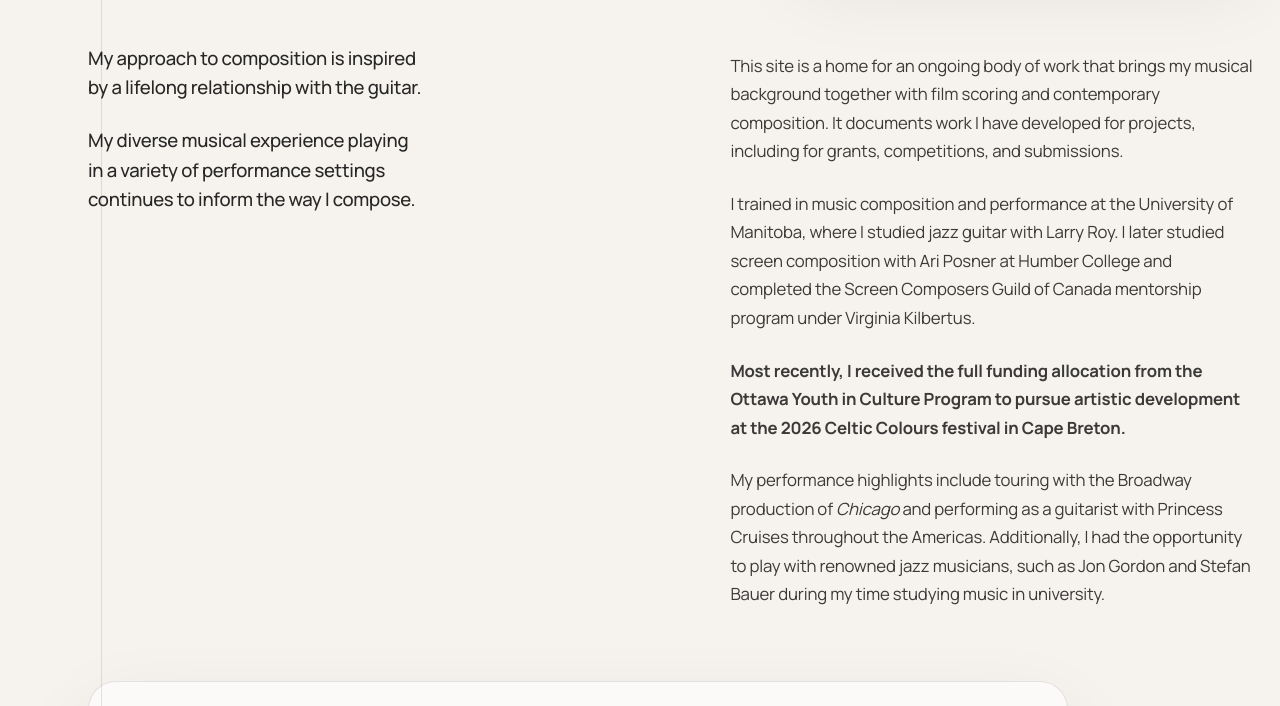
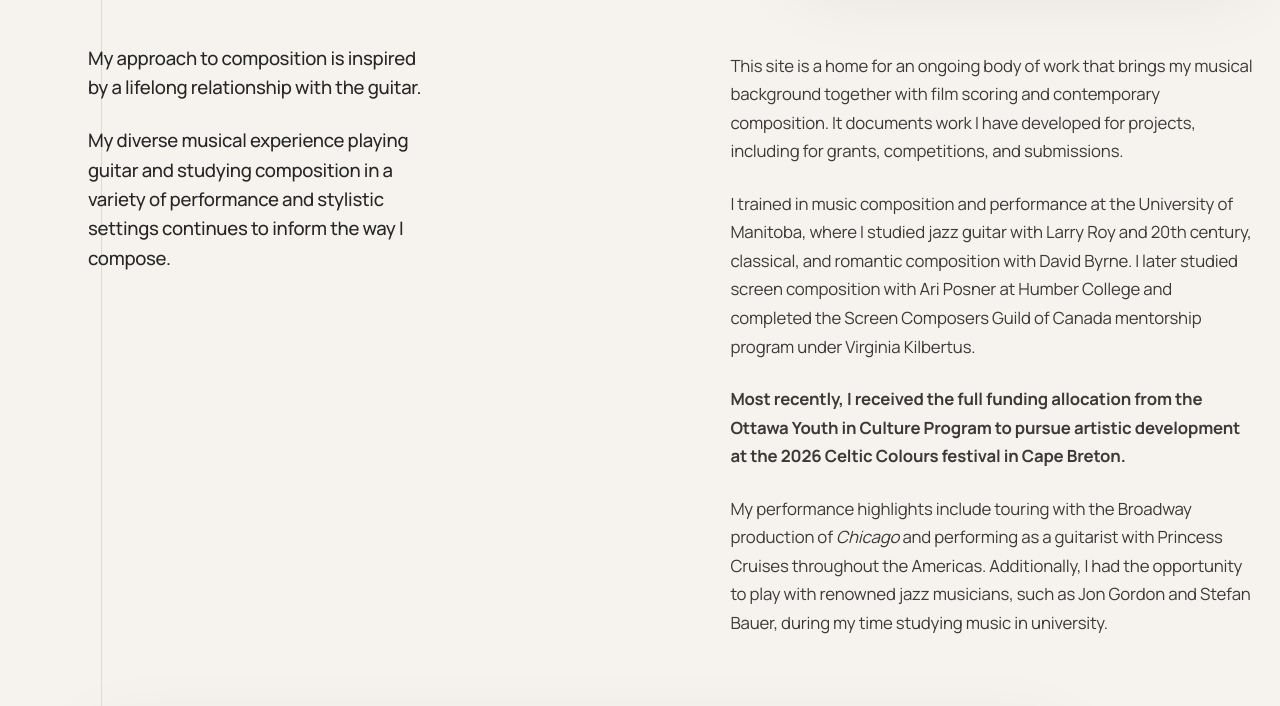
Before and after one commit to arturkivilaht/arturkivilaht.github.io, a plain HTML site: page index.html in a window 1280 px wide. Shown: the part 700-1406 px from the top of the page. Drawn offline with Linux system fonts and the light colour scheme.

Commit message:
Update index.html

```diff
--- a/index.html
+++ b/index.html
@@ -35,7 +35,7 @@
         </p>
 
         <p style="margin-top: 24px;">
-          My diverse musical experience playing in a variety of performance settings continues to inform the way I compose.
+          My diverse musical experience playing guitar and studying composition in a variety of performance and stylistic settings continues to inform the way I compose.
         </p>
       </div>
 
@@ -45,7 +45,7 @@
         </p>
 
         <p>
-          I trained in music composition and performance at the University of Manitoba, where I studied jazz guitar with Larry Roy. I later studied screen composition with Ari Posner at Humber College and completed the Screen Composers Guild of Canada mentorship program under Virginia Kilbertus.
+          I trained in music composition and performance at the University of Manitoba, where I studied jazz guitar with Larry Roy and 20th century, classical, and romantic composition with David Byrne. I later studied screen composition with Ari Posner at Humber College and completed the Screen Composers Guild of Canada mentorship program under Virginia Kilbertus.
         </p>
 
         <p>
@@ -53,7 +53,7 @@
         </p>
 
         <p>
-          My performance highlights include touring with the Broadway production of <em>Chicago</em> and performing as a guitarist with Princess Cruises throughout the Americas. Additionally, I had the opportunity to play with renowned jazz musicians, such as Jon Gordon and Stefan Bauer during my time studying music in university.
+          My performance highlights include touring with the Broadway production of <em>Chicago</em> and performing as a guitarist with Princess Cruises throughout the Americas. Additionally, I had the opportunity to play with renowned jazz musicians, such as Jon Gordon and Stefan Bauer, during my time studying music in university.
         </p>
       </div>
     </section>
```
